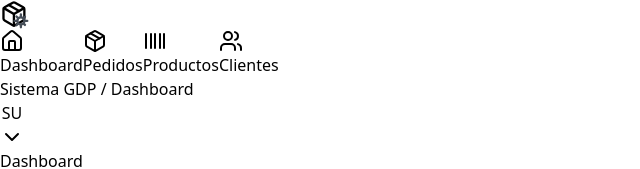
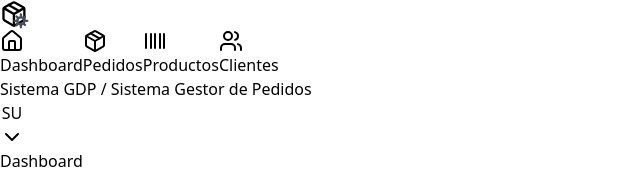
Before and after one commit to bengamer2005/SistemaGDP, a React (Vite) app in the folder frontend/: page /main in a window 1280 px wide. Shown: the top 169 px of the page, without its empty margins (0-640 px from the left). Built offline with nearby package versions, Linux system fonts and the light colour scheme; no server answers; sample sign-in values are in the browser's storage.

Commit message:
Prueba para ver funcionamiento del workflow #3

```diff
--- a/frontend/src/features/mainPage.tsx
+++ b/frontend/src/features/mainPage.tsx
@@ -13,7 +13,7 @@ const MainPage: React.FC = () => {
     const getPageTitle = () => {
         switch (activeTab) {
             case "dashboard":
-                return "Dashboard"
+                return "Sistema Gestor de Pedidos"
             case "orders":
                 return "Pedidos"
             case "clients":
```
